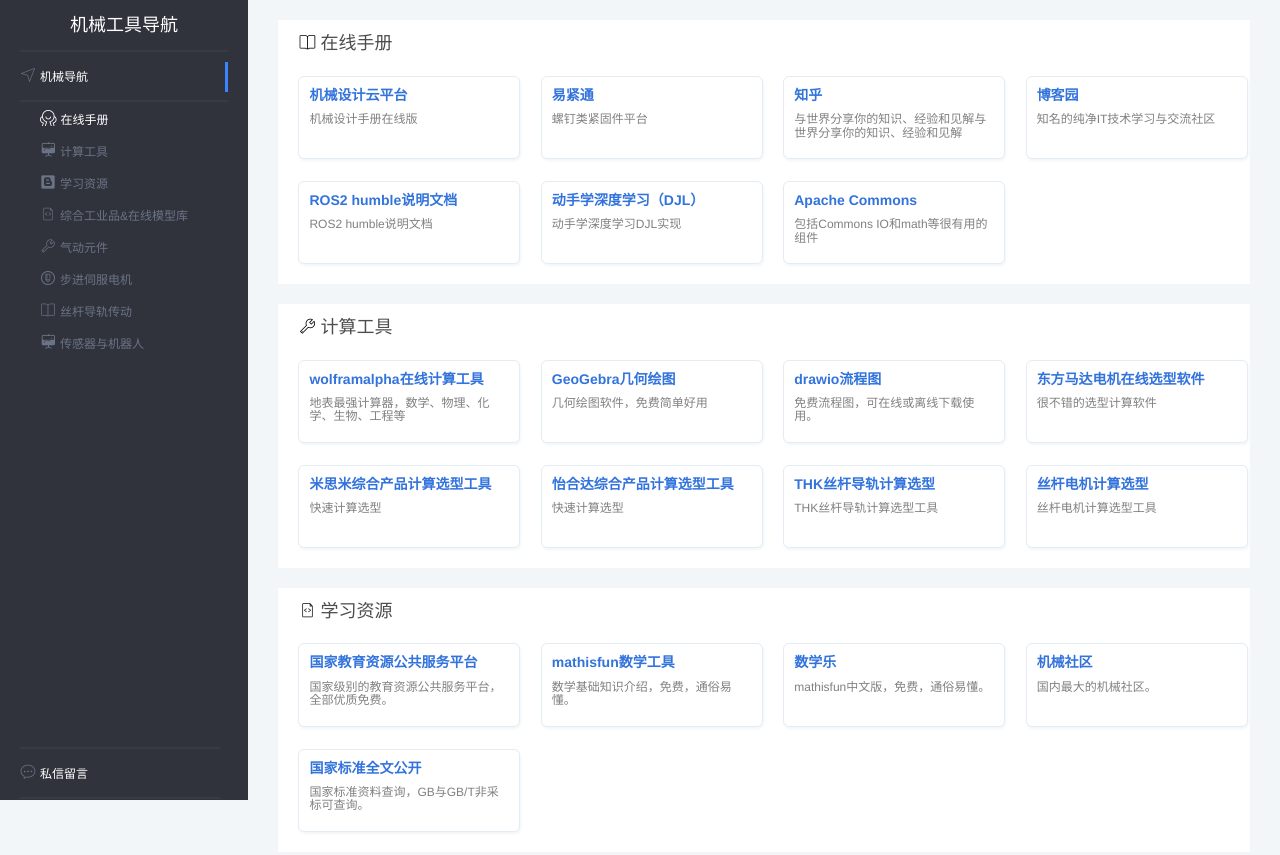
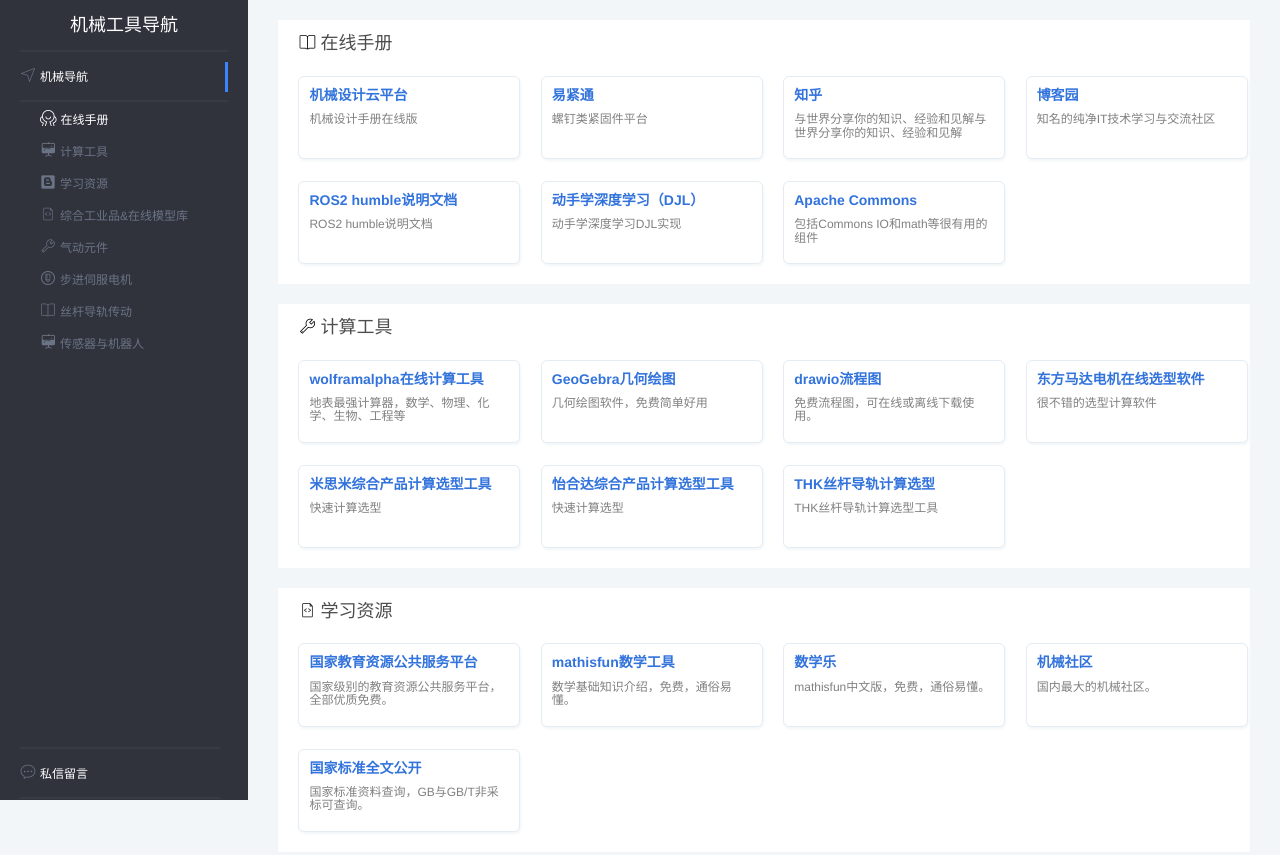
Before and after one commit to university666/university666.github.io, a plain HTML site: page index.html in a window 1280 px wide. Shown: the top 855 px of the page. Drawn offline with nearby package versions, Linux system fonts and the light colour scheme; a script that the page names is missing.

Commit message:
Update index.html

```diff
--- a/index.html
+++ b/index.html
@@ -183,12 +183,6 @@
                             <div class="item">
                                 <div class="no-logo">THK丝杆导轨计算选型</div>
 				<div class="desc">THK丝杆导轨计算选型工具</div>
-                            </div>
-                        </a>
-			<a target="_blank" href="http://114.55.116.229:8080/cal.html">
-                            <div class="item">
-                                <div class="no-logo">丝杆电机计算选型</div>
-				<div class="desc">丝杆电机计算选型工具</div>
                             </div>
                         </a>
 
```
